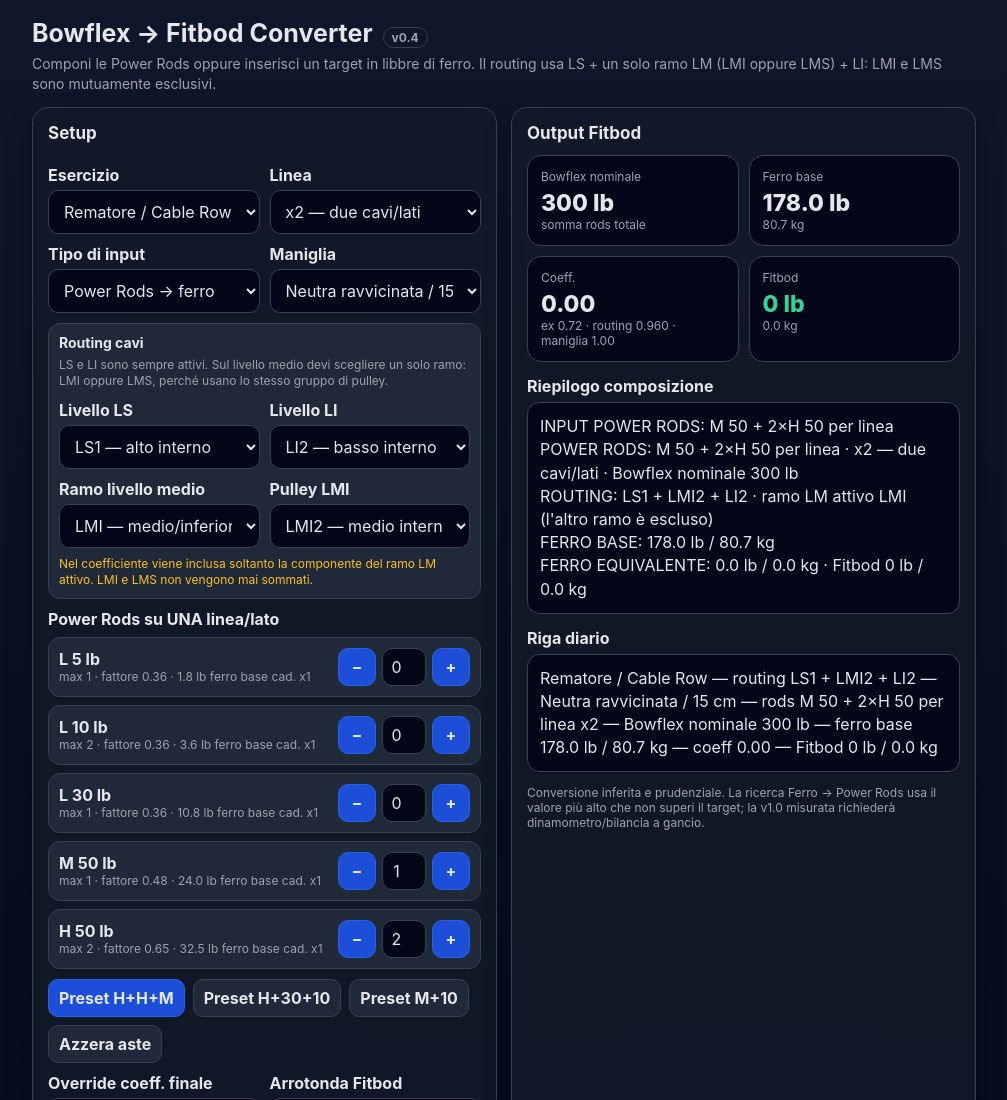
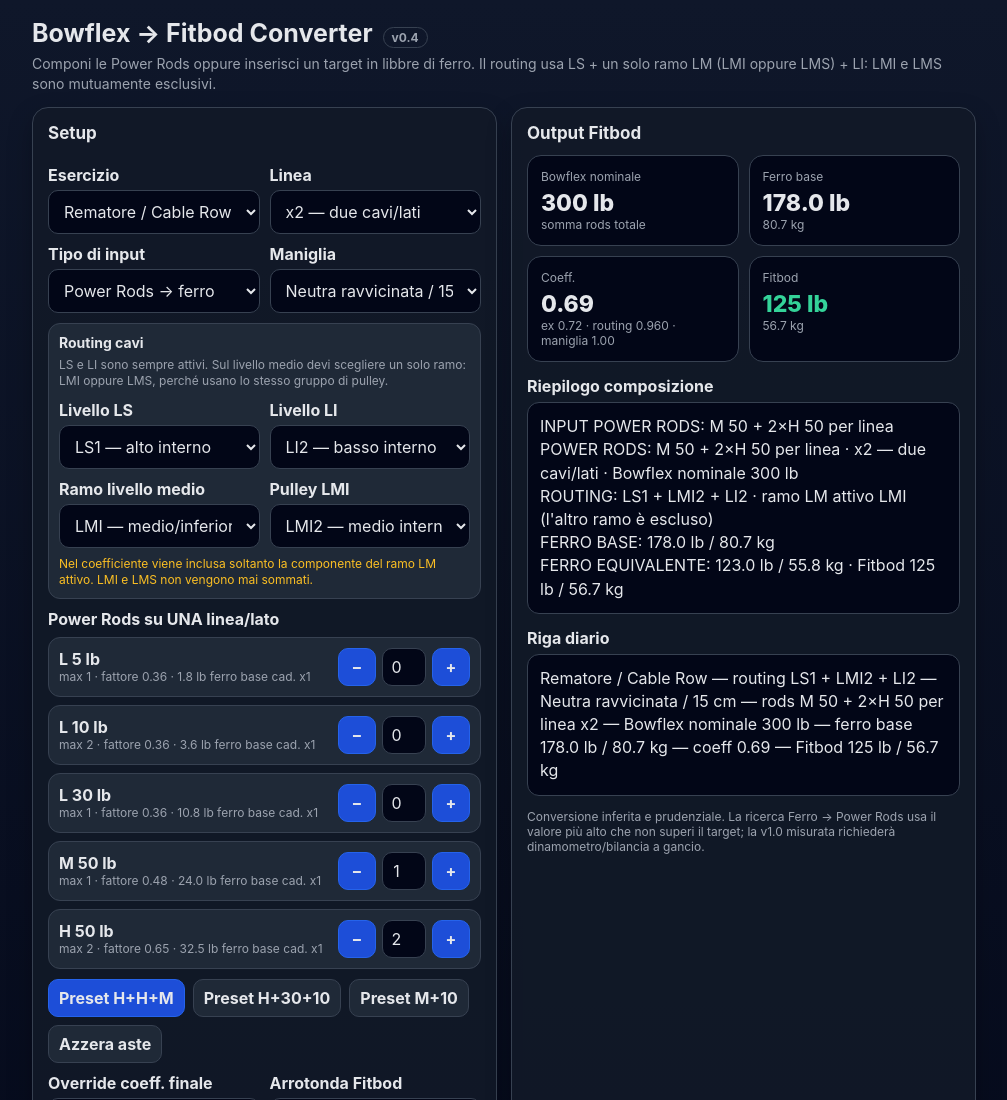
Before and after one commit to cirocorvino/bowflex-fitbod-converter, a plain HTML site: page index.html in a window 1280 px wide. Shown: the top 1100 px of the page, without its empty margins (136-1143 px from the left). Drawn offline with Linux system fonts and the light colour scheme.

Commit message:
Fix blank coefficient handling in v0.4 converter

```diff
--- a/index.html
+++ b/index.html
@@ -104,7 +104,7 @@
 
 function el(id){return document.getElementById(id)}
 function q(id){return Number(el(id).value||0)}
-function num(value){return Number(String(value||'').replace(',','.'))}
+function num(value){const normalized=String(value??'').trim().replace(',','.');return normalized===''?NaN:Number(normalized)}
 function kg(lb){return lb*.45359237}
 function roundNearest(x,s){return Math.round(x/s)*s}
 function roundDown(x,s){return Math.floor((x+1e-9)/s)*s}
```
